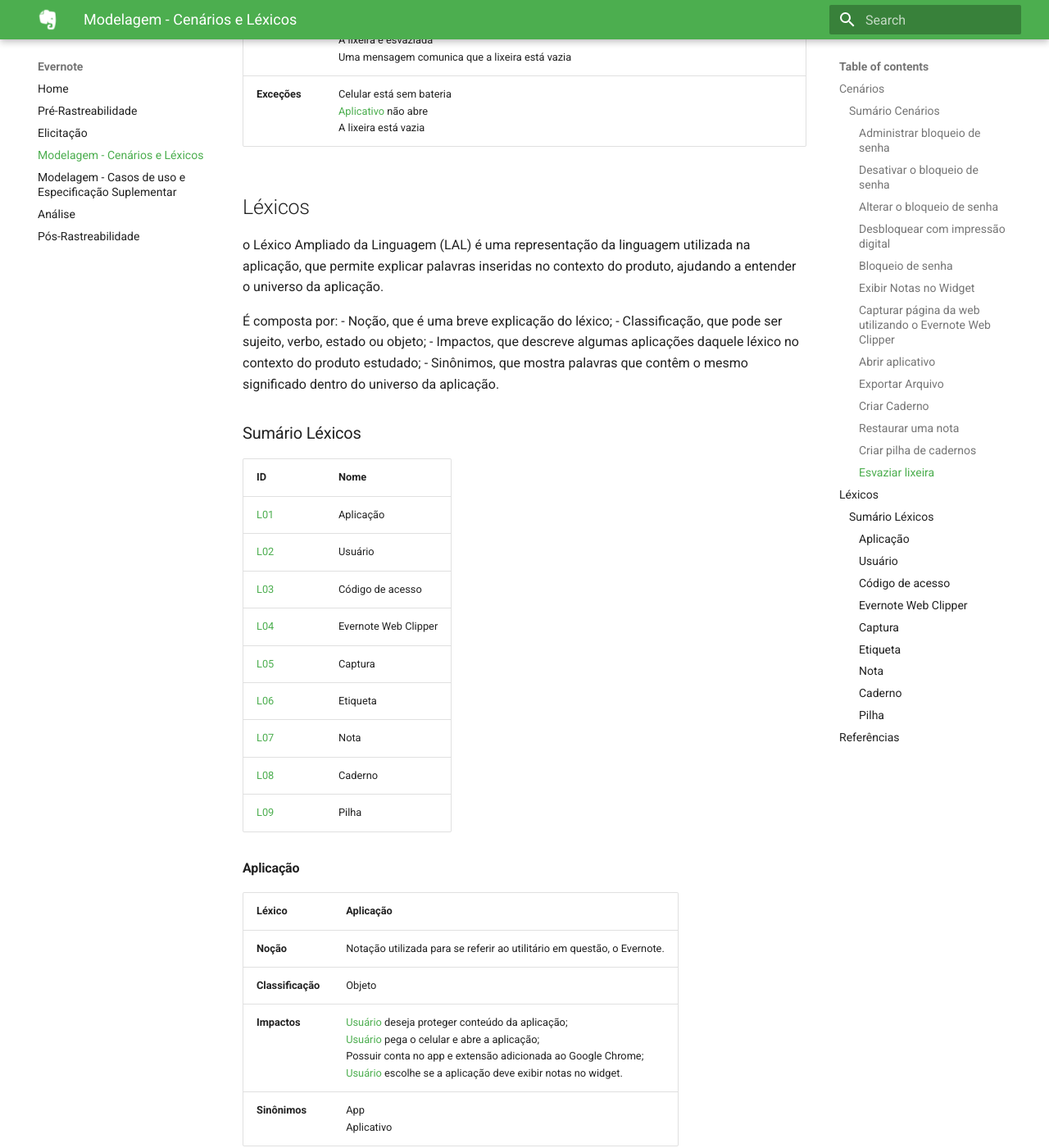
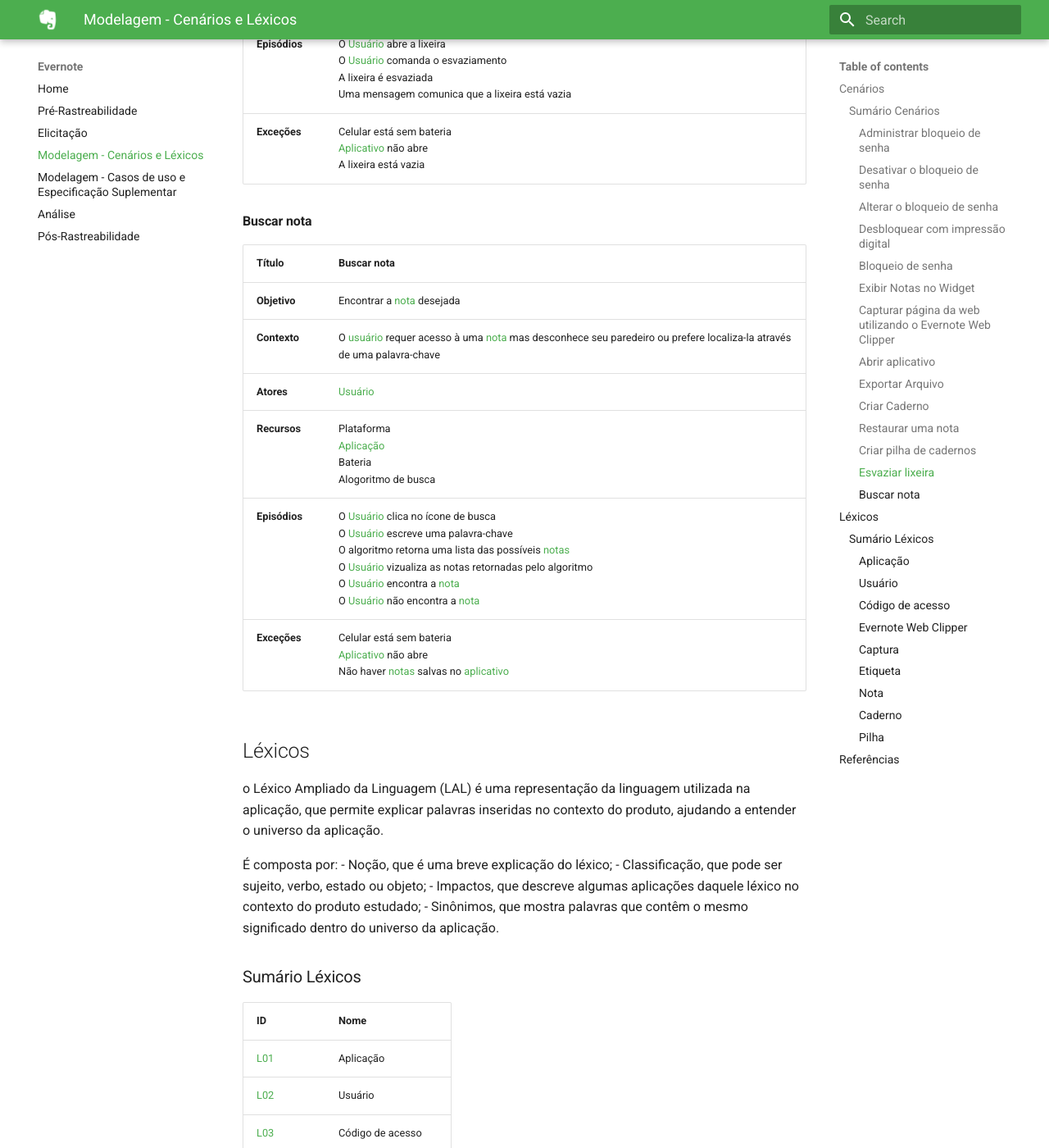
Before and after one commit to Requisitos-2018-2-Evernote/Evernote, an MkDocs documentation site: the page built from docs/Modelagem.md, in a window 1280 px wide and 1400 px high, scrolled down 9026 px. Shown: the whole window at 82% size. Built offline with MkDocs 1.6.1 and Material for MkDocs 9.7.7, drawn with Linux system fonts in a browser that asks for light colours; old or Windows-style settings are respelled for this version of MkDocs.

Commit message:
Adicionando o cenario Buscar nota

```diff
--- a/docs/Modelagem.md
+++ b/docs/Modelagem.md
@@ -21,6 +21,7 @@
 | [C12](https://requisitos-2018-2-evernote.github.io/Evernote/Modelagem/#criar-pilha-de-cadernos) | Criar pilha de [cadernos](https://requisitos-2018-2-evernote.github.io/Evernote/Modelagem/#caderno) |
 | [C13](https://requisitos-2018-2-evernote.github.io/Evernote/Modelagem/#buscar-nota) | Buscar [nota](https://requisitos-2018-2-evernote.github.io/Evernote/Modelagem/#nota) |
 | [C14](https://requisitos-2018-2-evernote.github.io/Evernote/Modelagem/#esvaziar-lixeira) | Esvaziar lixeira |
+| [C15](https://requisitos-2018-2-evernote.github.io/Evernote/Modelagem/#buscar-nota) | Buscar [nota](https://requisitos-2018-2-evernote.github.io/Evernote/Modelagem/#nota) |
 
 
 #### Administrar bloqueio de senha
@@ -169,6 +170,17 @@
 | **Episódios** | O [Usuário](https://requisitos-2018-2-evernote.github.io/Evernote/Modelagem/#usuario) abre a lixeira <br> O [Usuário](https://requisitos-2018-2-evernote.github.io/Evernote/Modelagem/#usuario) comanda o esvaziamento <br> A lixeira é esvaziada <br> Uma mensagem comunica que a lixeira está vazia |
 | **Exceções** | Celular está sem bateria <br> [Aplicativo](https://requisitos-2018-2-evernote.github.io/Evernote/Modelagem/#aplicacao) não abre <br> A lixeira está vazia |
 
+#### Buscar nota
+
+| Título | Buscar nota |
+|-----------|------------------|
+| **Objetivo** | Encontrar a [nota](https://requisitos-2018-2-evernote.github.io/Evernote/Modelagem/#nota) desejada |
+| **Contexto** | O [usuário](https://requisitos-2018-2-evernote.github.io/Evernote/Modelagem/#usuario) requer acesso à uma [nota](https://requisitos-2018-2-evernote.github.io/Evernote/Modelagem/#nota) mas desconhece seu paredeiro ou prefere localiza-la através de uma palavra-chave |
+| **Atores** | [Usuário](https://requisitos-2018-2-evernote.github.io/Evernote/Modelagem/#usuario) |
+| **Recursos** | Plataforma <br> [Aplicação](https://requisitos-2018-2-evernote.github.io/Evernote/Modelagem/#aplicacão) <br> Bateria <br> Alogoritmo de busca |
+| **Episódios** | O [Usuário](https://requisitos-2018-2-evernote.github.io/Evernote/Modelagem/#usuario) clica no ícone de busca <br> O [Usuário](https://requisitos-2018-2-evernote.github.io/Evernote/Modelagem/#usuario) escreve uma palavra-chave <br> O algoritmo retorna uma lista das possíveis [notas](https://requisitos-2018-2-evernote.github.io/Evernote/Modelagem/#nota) <br> O [Usuário](https://requisitos-2018-2-evernote.github.io/Evernote/Modelagem/#usuario) vizualiza as notas retornadas pelo algoritmo <br> O [Usuário](https://requisitos-2018-2-evernote.github.io/Evernote/Modelagem/#usuario) encontra a [nota](https://requisitos-2018-2-evernote.github.io/Evernote/Modelagem/#nota) <br> O [Usuário](https://requisitos-2018-2-evernote.github.io/Evernote/Modelagem/#usuario) não encontra a [nota](https://requisitos-2018-2-evernote.github.io/Evernote/Modelagem/#nota)  |
+| **Exceções** | Celular está sem bateria <br> [Aplicativo](https://requisitos-2018-2-evernote.github.io/Evernote/Modelagem/#aplicacao) não abre <br> Não haver [notas](https://requisitos-2018-2-evernote.github.io/Evernote/Modelagem/#nota) salvas no [aplicativo](https://requisitos-2018-2-evernote.github.io/Evernote/Modelagem/#aplicacão) |
+
 ## Léxicos
 
 o Léxico Ampliado da Linguagem (LAL) é uma  representação da linguagem utilizada na aplicação, que permite explicar palavras inseridas no contexto do produto, ajudando a entender o universo da aplicação.
```
